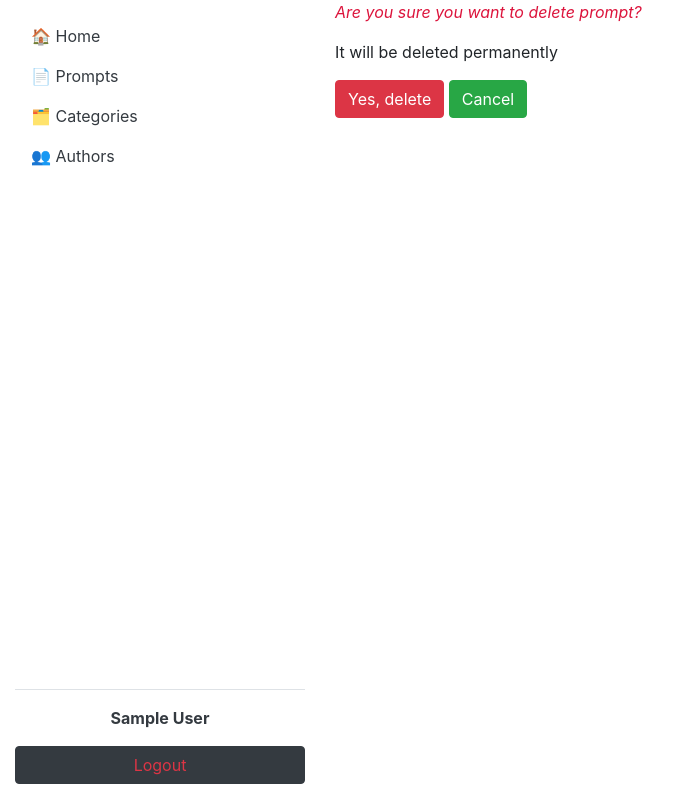
After one commit to AntoniTS999/PromptHub, a Django app: page /prompts/1/delete/ in a window 1280 px wide. The commit adds this page. Shown: the whole page, without its empty margins (0-690 px from the left). Run offline with Django 5.2, Linux system fonts and the light colour scheme; a user stored in the database is signed in; tables that the repository leaves empty hold one stand-in row (values such as "Sample post").

Commit message:
DeleteView added to Prompt

```diff
--- a/prompts/urls.py
+++ b/prompts/urls.py
@@ -4,6 +4,7 @@ from prompts.views import (index,
                            PromptDetailView,
                            PromptCreateView,
                            PromptUpdateView,
+                           PromptDeleteView,
                            AuthorListView,
                            AuthorDetailView,
                            AuthorCreateView,
@@ -24,6 +25,7 @@ urlpatterns = [
     path("prompts/<int:pk>/", PromptDetailView.as_view(), name="prompt-detail"),
     path("prompts/create/", PromptCreateView.as_view(), name="prompt-create"),
     path("prompts/<int:pk>/update/", PromptUpdateView.as_view(), name="prompt-update"),
+    path("prompts/<int:pk>/delete/", PromptDeleteView.as_view(), name="prompt-delete"),
 
     path("authors/", AuthorListView.as_view(), name="author-list"),
     path("authors/<int:pk>", AuthorDetailView.as_view(), name="author-detail"),
--- a/prompts/views.py
+++ b/prompts/views.py
@@ -1,7 +1,7 @@
 from django.db.models import Avg, Q
 from django.http import HttpRequest, HttpResponse
 from django.shortcuts import render
-from django.urls import reverse_lazy
+from django.urls import reverse_lazy, reverse
 
 from prompts.forms import SearchPromptForm, SearchAuthorForm, SearchCategoryForm, CategoryForm, AuthorCreationForm, \
     PromptCreateForm
@@ -66,6 +66,12 @@ class PromptCreateView(LoginRequiredMixin,generic.CreateView):
 class PromptUpdateView(LoginRequiredMixin,generic.UpdateView):
     model = Prompt
     form_class = PromptCreateForm
+
+class PromptDeleteView(LoginRequiredMixin,generic.DeleteView):
+    model = Prompt
+    success_url = reverse_lazy("prompts:prompt-list")
+    template_name = "prompts/prompt_delete.html"
+
 
 
 class AuthorListView(LoginRequiredMixin,generic.ListView):
--- a/templates/prompts/author_detail.html
+++ b/templates/prompts/author_detail.html
@@ -13,9 +13,13 @@
   <p class="small text-muted mb-4">Email: <span class="text-dark font-weight-bold">{{ author.email }}</span></p>
 
   <p class="small font-weight-bold text-uppercase text-secondary mb-2">List of prompts:</p>
+{% if author.prompts.all %}
   {% for prompt in author.prompts.all %}
     <p class="border-left border-dark pl-2 mb-1"><a class="small text-dark" href="{% url 'prompts:prompt-detail' pk=prompt.id %}">{{ prompt.title }}</a></p>
   {% endfor %}
+  {% else %}
+  <p><i>Currently, no any prompts added</i></p>
+  {% endif %}
   <a href="{% url 'prompts:prompt-create' %}" class="btn btn-dark btn-sm">+ Add new prompt</a>
 
   <a class="btn btn-dark mt-4" href="{% url 'prompts:author-update' pk=author.id %}">Update your personal data</a>
--- /dev/null
+++ b/templates/prompts/prompt_delete.html
@@ -0,0 +1,12 @@
+{% extends  "base.html" %}
+
+{% block content %}
+  <p style="color: crimson"><i>Are you sure you want to delete prompt?</i></p>
+  <p>It will be deleted permanently</p>
+  <form action="" method="post" novalidate>
+  {% csrf_token %}
+    <input class="btn btn-danger" type="Submit" value="Yes, delete">
+    {% url 'prompts:prompt-detail' pk=prompt.id as prompt %}
+    <a class="btn btn-success" href="{{ next|default:prompt }}">Cancel</a>
+  </form>
+{% endblock %}
--- a/templates/prompts/prompt_detail.html
+++ b/templates/prompts/prompt_detail.html
@@ -22,6 +22,11 @@
   <a class="btn btn-outline-dark btn-sm" href="{% url 'prompts:prompt-update' pk=prompt.id %}">
     ✏️ Edit prompt
   </a>
+ {% endif %}
+{% if user.is_authenticated and prompt.author.id == user.id or user.is_superuser %}
+<a class="btn btn-outline-danger btn-sm" style="opacity: 0.7;" href="{% url 'prompts:prompt-delete' pk=prompt.id %}">
+  🗑️ Delete prompt
+</a>
 {% endif %}
 
 </div>
```
